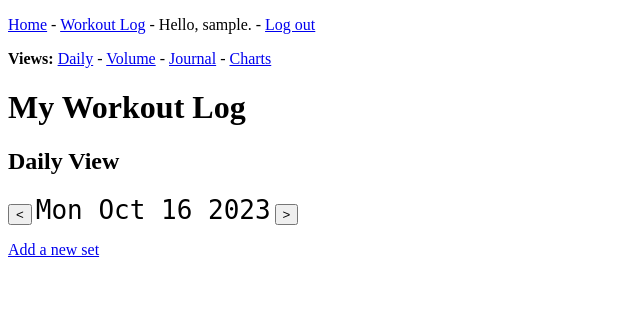
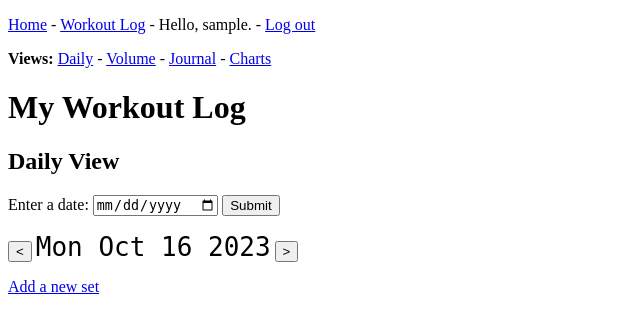
Before and after one commit to ben31w/balance, a Django app: page /workout_log/ in a window 1280 px wide. Shown: the top 333 px of the page, without its empty margins (0-640 px from the left). Run offline with Django 4.2, Linux system fonts and the light colour scheme; the visitor is signed in with stand-in values (Sample User, id 1); data that the repository does not hold is empty.

Commit message:
create a form on Daily page so users can enter a date instead of scrolling through them

```diff
--- a/workout_log/templates/workout_log/index.html
+++ b/workout_log/templates/workout_log/index.html
@@ -6,6 +6,12 @@
 {% block subcontent %}
     <h1>My Workout Log</h1>
     <h2>Daily View</h2>
+
+    <form action="javascript:setDate(date.value)">
+        Enter a date:
+        <input type="date" id="date">
+        <input type="submit" value="Submit">
+    </form>
 
     <p>
         <button type="button" onclick="decDate()">&lt</button>
@@ -52,6 +58,21 @@
         function incDate() {
             let date = new Date(dateLabel.innerHTML);
             let newDate = new Date(date.getFullYear(), date.getMonth(), date.getDate() + 1);
+            dateLabel.innerHTML = newDate.toDateString();
+            filterExercisesByDate(newDate);
+        }
+
+
+        function setDate(dateString) {
+            // given a dateString ("yyyy-mm-dd"), filter the exercise list to match
+            // the date.
+            // unfortunately, constructing a date directly from dateString results in
+            //  the day being off by one. Deconstructing the string works fine.
+            let parts = dateString.split("-");
+            let y = Number(parts[0]);
+            let m = Number(parts[1]) - 1;
+            let d = Number(parts[2]);
+            let newDate = new Date(y, m, d);
             dateLabel.innerHTML = newDate.toDateString();
             filterExercisesByDate(newDate);
         }
```
